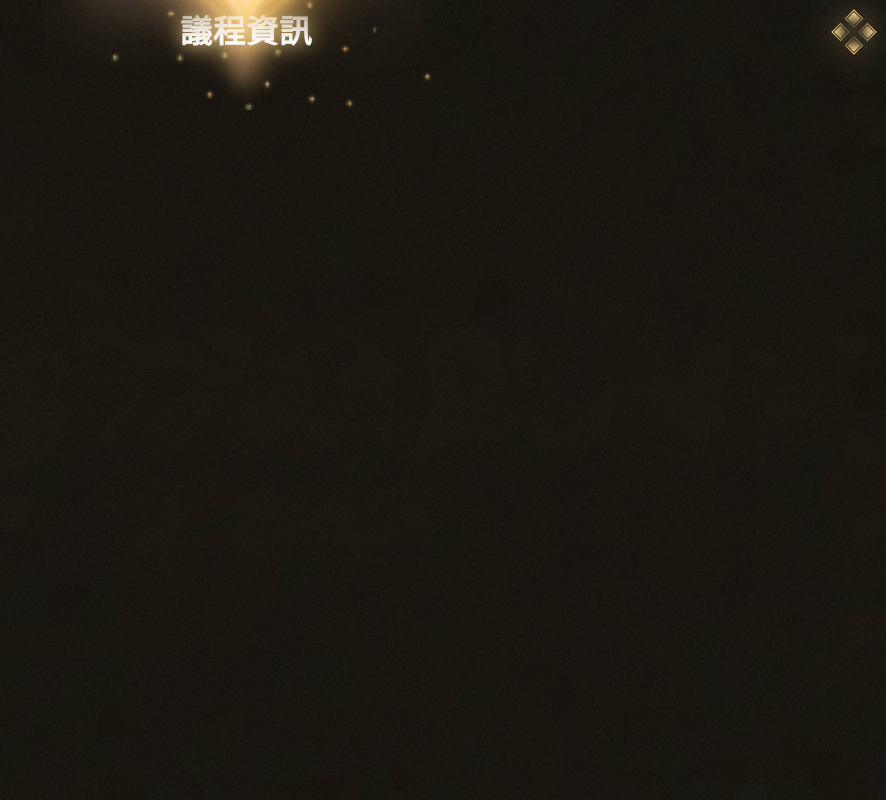
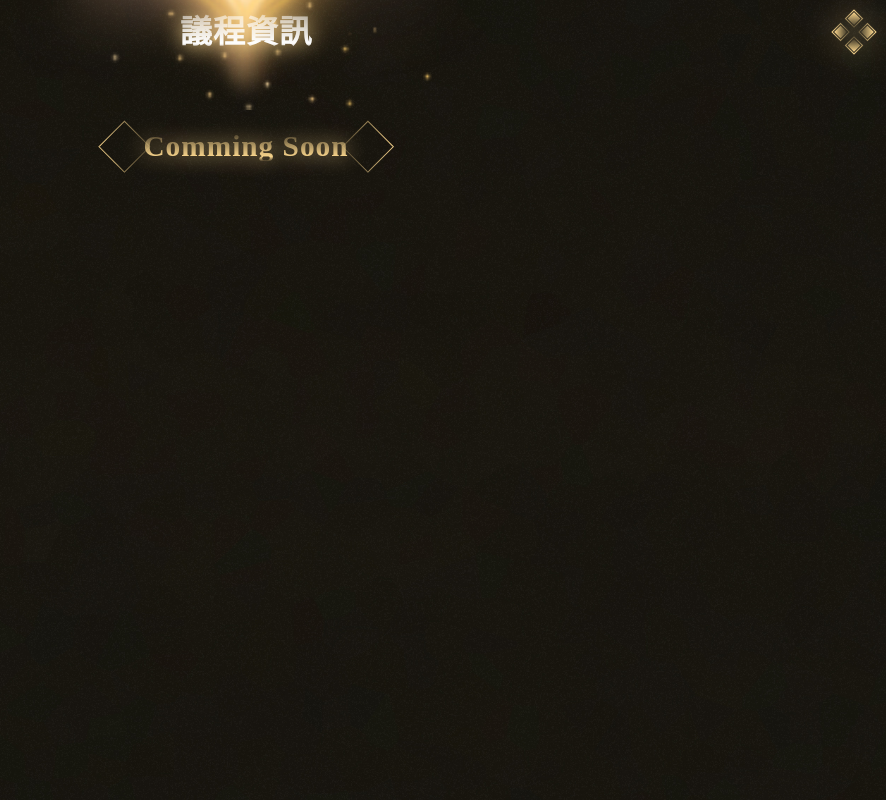
Before and after one commit to tdoh/tdoh.online, a Vue app: page /agenda in a window 1280 px wide. Shown: the top 800 px of the page, without its empty margins (394-1280 px from the left). Built offline with nearby package versions, Linux system fonts and the light colour scheme; a web font is replaced by a local one.

Commit message:
Layout: add comming soon landing msg

```diff
--- a/src/views/Agenda.vue
+++ b/src/views/Agenda.vue
@@ -1,6 +1,10 @@
 <template>
   <div>
-
+    <div class="spotlight">
+      <div class="spotlight-box">
+        <h1 class="title symbol"><span>Comming Soon</span></h1>
+      </div>
+    </div>
   </div>
 </template>
 
--- a/src/views/FloorMap.vue
+++ b/src/views/FloorMap.vue
@@ -2,7 +2,7 @@
   <div>
     <div class="spotlight">
       <div class="spotlight-box">
-        <h1 class="title symbol"><span>場地平面圖</span></h1>
+        <h1 class="title symbol"><span>Comming Soon</span></h1>
       </div>
     </div>
   </div>
--- a/src/views/Team.vue
+++ b/src/views/Team.vue
@@ -2,7 +2,7 @@
   <div>
     <div class="spotlight">
       <div class="spotlight-box">
-        <h1 class="title symbol"><span>工作團隊</span></h1>
+        <h1 class="title symbol"><span>Comming Soon</span></h1>
       </div>
     </div>
   </div>
```
